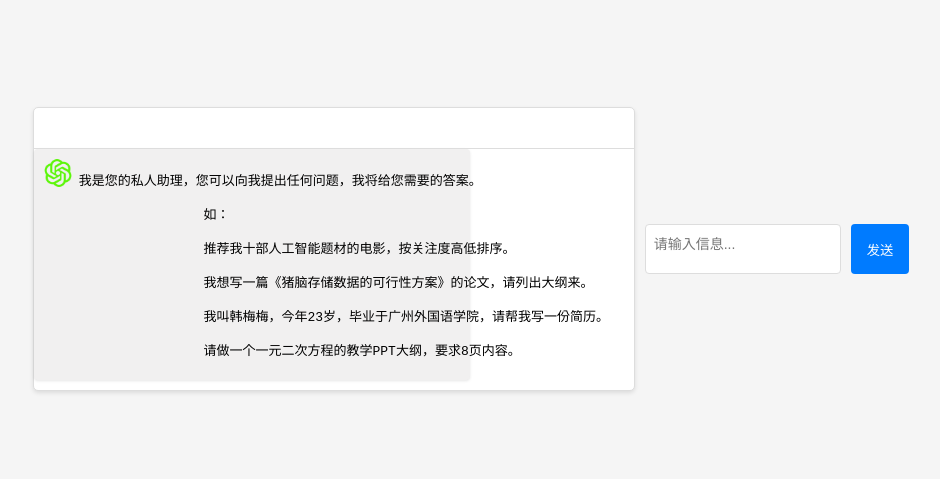
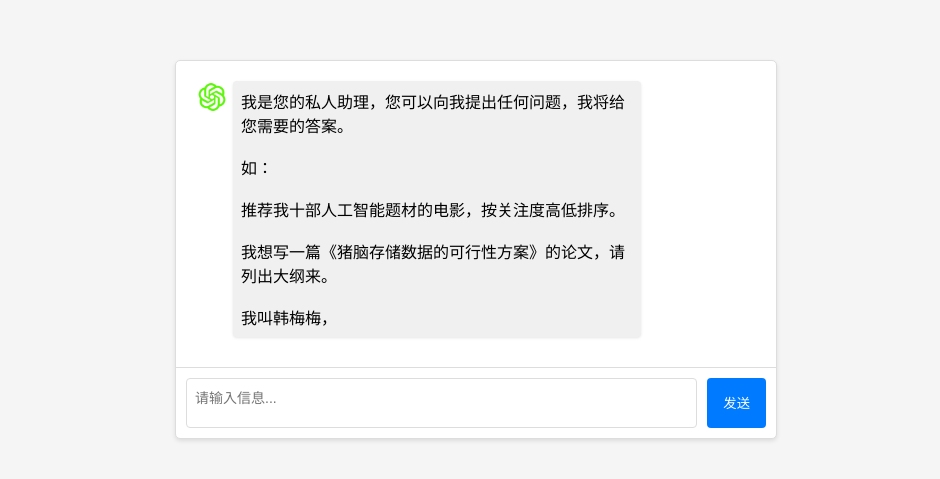
Before and after one commit to Ahamekiller/AI_Chatbot, a website: page public/index.html in a window 1280 px wide. Shown: the part 151-630 px from the top of the page, without its empty margins (164-1104 px from the left). Drawn offline with Linux system fonts and the light colour scheme.

Commit message:
恢复上下布局

```diff
--- a/public/css/style.css
+++ b/public/css/style.css
@@ -37,12 +37,12 @@ textarea {
   border-radius: 4px;
   padding: 8px;
   outline: none;
-  resize: none; /* 禁止手动调整大小 */
-  min-height: 20px; /* 设置最小高度 */
-  max-height: 80px; /* 设置最大高度 */
-  overflow-y: auto; /* 启用垂直滚动条 */
-  font-family: Arial, sans-serif; /* 设置字体，使其与其他文本一致 */
-  font-size: 14px; /* 设置字体大小，使其与其他文本一致 */
+  resize: none;
+  min-height: 20px;
+  max-height: 80px;
+  overflow-y: auto;
+  font-family: Arial, sans-serif;
+  font-size: 14px;
 }
 
 button {
@@ -60,31 +60,29 @@ button:hover {
 }
 
 .ai-message,
-.user-message,
-.intro-message {
+.user-message {
   display: flex;
   margin-bottom: 10px;
-  align-items: flex-start; /* 修改这一行 */
+  align-items: flex-start;
 }
 
 .ai-message img,
-.user-message img,
-.intro-message img {
+.user-message img {
   width: 32px;
   height: 32px;
   margin-right: 5px;
-  display: inline-block; /* 添加这一行 */
-  vertical-align: middle; /* 添加这一行 */
+  display: inline-block;
+  vertical-align: middle;
 }
 
-.ai-message div,
-.intro-message { /* 添加 .intro-message */
+.ai-message pre,
+.user-message pre {
   background-color: #f1f0f0;
   padding: 8px;
   border-radius: 4px;
   word-wrap: break-word;
-  max-width: 70%; /* 添加此行以限制AI回复信息的最大宽度 */
-  box-shadow: 0 1px 3px rgba(0, 0, 0, 0.1); /* 添加阴影效果 */
+  max-width: 70%;
+  box-shadow: 0 1px 3px rgba(0, 0, 0, 0.1);
 }
 
 .user-message {
@@ -96,16 +94,12 @@ button:hover {
   margin-left: 5px;
 }
 
-.user-message div {
-  background-color: #92e1a6; /* 设置绿色背景色 */
+.user-message pre {
+  background-color: #92e1a6;
   padding: 8px;
   border-radius: 4px;
   word-wrap: break-word;
-  max-width: 84%; /* 添加此行以限制用户输入内容的最大宽度 */
-}
-
-.intro-message {
-  align-items: flex-start;
+  max-width: 84%;
 }
 
 .ai-message pre,
@@ -115,15 +109,3 @@ button:hover {
   white-space: pre-wrap;
   word-wrap: break-word;
 }
-
-/* 新添加的样式规则 */
-
-.ai-icon {
-  width: 32px;
-  height: 32px;
-  margin-right: 10px;
-}
-
-.intro-text {
-  line-height: 1.6;
-}
--- a/public/index.html
+++ b/public/index.html
@@ -9,21 +9,6 @@
 <body>
     <div class="chat-container">
         <div class="chat-window" id="chat-window"></div>
-        <div class="intro-message">
-            <img src="img/ai-icon.png" alt="AI Icon" class="ai-icon">
-            <pre>我是您的私人助理，您可以向我提出任何问题，我将给您需要的答案。
-
-                如：
-
-                推荐我十部人工智能题材的电影，按关注度高低排序。
-
-                我想写一篇《猪脑存储数据的可行性方案》的论文，请列出大纲来。
-
-                我叫韩梅梅，今年23岁，毕业于广州外国语学院，请帮我写一份简历。
-
-                请做一个一元二次方程的教学PPT大纲，要求8页内容。</pre>
-            </div>
-        </div>
         <div class="input-container">
             <!-- 将 input 更改为 textarea -->
             <textarea id="input-message" placeholder="请输入信息..."></textarea>
--- a/public/js/app.js
+++ b/public/js/app.js
@@ -2,6 +2,20 @@ document.addEventListener('DOMContentLoaded', () => {
   const inputMessage = document.getElementById('input-message');
   const sendButton = document.getElementById('send-button');
   const chatWindow = document.getElementById('chat-window');
+
+  const introMessage = `我是您的私人助理，您可以向我提出任何问题，我将给您需要的答案。
+
+如：
+
+推荐我十部人工智能题材的电影，按关注度高低排序。
+
+我想写一篇《猪脑存储数据的可行性方案》的论文，请列出大纲来。
+
+我叫韩梅梅，今年23岁，毕业于广州外国语学院，请帮我写一份简历。
+
+请做一个一元二次方程的教学PPT大纲，要求8页内容。`;
+
+  appendMessage(introMessage, 'ai');
 
   sendButton.addEventListener('click', () => {
     const message = inputMessage.value;
```
